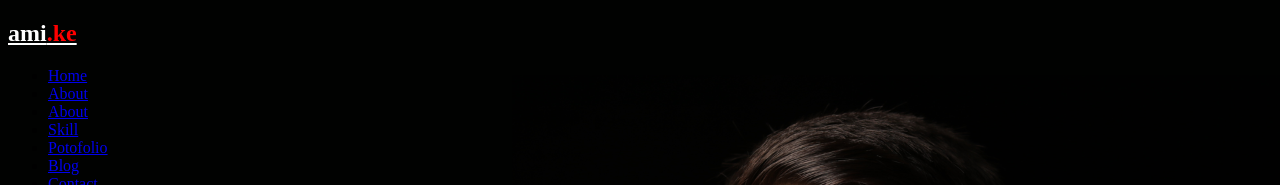
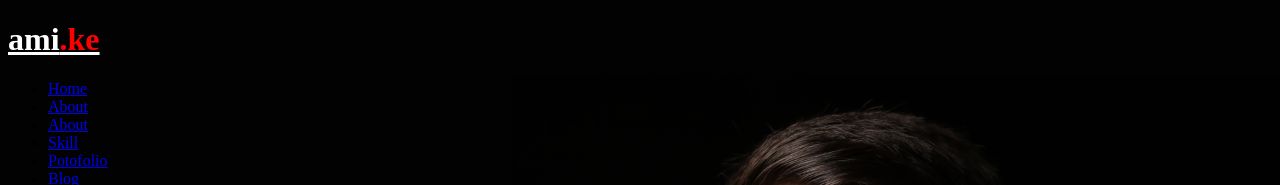
Before and after one commit to ibehjoshua24/html_checkpoint, a plain HTML site: page index.html in a window 1280 px wide. Shown: the top 185 px of the page. Drawn offline with Linux system fonts and the light colour scheme.

Commit message:
modified index.html

```diff
--- a/index.html
+++ b/index.html
@@ -9,7 +9,7 @@
 <body>
     <header>
         <div>
-           <h2> <a href="home" class="logo" style="color:white"> ami<span style="color: red;">.ke</span></a></h2>
+           <h1> <a href="home" class="logo" style="color:white"> ami<span style="color: red;">.ke</span></a></h1>
 
             <nav class="navbar">
                 <ul>
```
